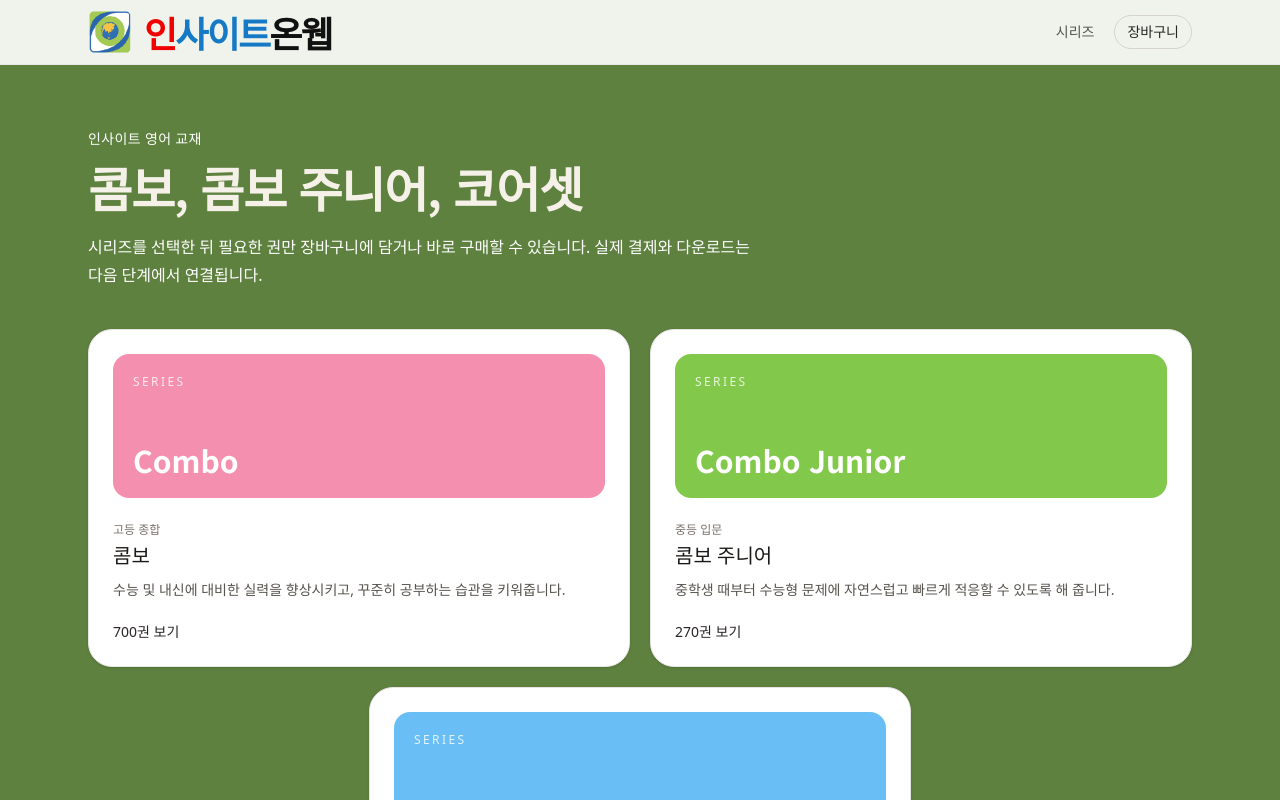
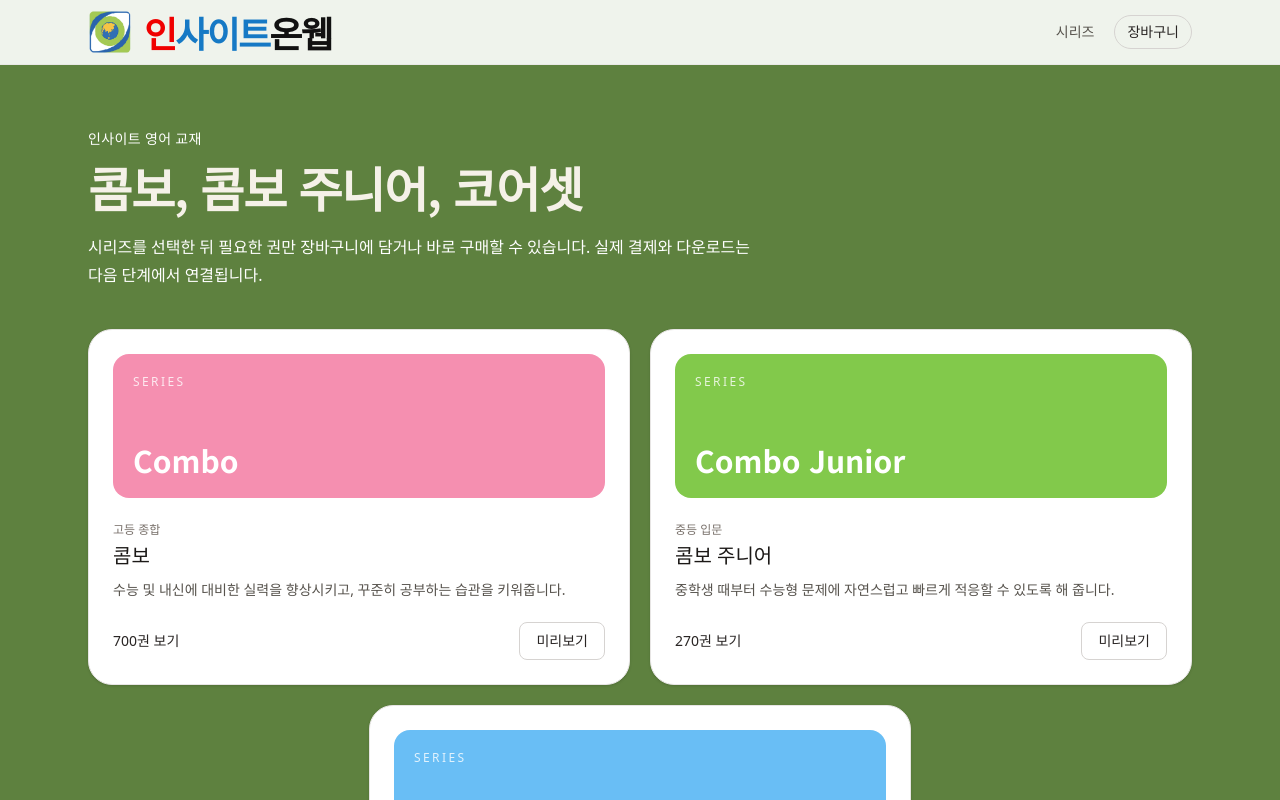
Before and after one commit to hyyunji14-spec/insight-pdf, a Next.js app: page / in a window 1280 px wide. Shown: the top 800 px of the page. Built offline with nearby package versions, Linux system fonts and the light colour scheme.

Commit message:
Connect preview buttons to homepage

```diff
--- a/app/page.tsx
+++ b/app/page.tsx
@@ -1,73 +1,46 @@
 
-import Link from "next/link";
 import { seriesList } from "@/lib/catalog";
+import SeriesPreviewCard from "@/components/series-preview-card";
 
 export default function Home() {
   return (
     <div className="mx-auto w-full max-w-6xl px-4 py-10 sm:px-6 sm:py-16">
-
-      {/* 메인 소개 */}
       <section className="max-w-2xl">
         <p className="text-sm font-medium tracking-wide text-white">
           인사이트 영어 교재
         </p>
 
         <h1 className="mt-2 font-sans text-4xl font-semibold leading-tight tracking-tight text-[#F5F1E8] sm:text-5xl">
-  콤보, 콤보 주니어, 코어셋
-</h1>
+          콤보, 콤보 주니어, 코어셋
+        </h1>
 
         <p className="mt-4 text-base leading-7 text-white">
-          시리즈를 선택한 뒤 필요한 권만 장바구니에 담거나 바로 구매할 수
-          있습니다. 실제 결제와 다운로드는 다음 단계에서 연결됩니다.
+          시리즈를 선택한 뒤 필요한 권만 장바구니에 담거나
+          바로 구매할 수 있습니다. 실제 결제와 다운로드는
+          다음 단계에서 연결됩니다.
         </p>
       </section>
 
-      {/* 교재 시리즈 목록 */}
       <section className="mt-10 grid gap-5 sm:grid-cols-2">
         {seriesList.map((series) => (
-          <Link
+          <div
             key={series.slug}
-            href={`/series/${series.slug}`}
-            className={`group flex flex-col rounded-3xl border border-stone-200 bg-white p-6 shadow-sm transition-transform hover:-translate-y-0.5 hover:border-stone-300 hover:shadow-md ${
+            className={
               series.slug === "coreset"
                 ? "sm:col-span-2 sm:w-[calc(50%-0.625rem)] sm:justify-self-center"
                 : ""
-            }`}
+            }
           >
-            {/* 색깔 카드 */}
-            <div
-              className="mb-6 h-36 rounded-2xl"
-              style={{ backgroundColor: series.accent }}
-            >
-              <div className="flex h-full flex-col justify-between p-5 text-white">
-                <span className="text-xs uppercase tracking-[0.2em] text-white/80">
-                  Series
-                </span>
-
-                {/* 영어 교재명 */}
-                <span className="font-sans text-3xl font-bold">
-                  {series.englishName}
-                </span>
-              </div>
-            </div>
-
-            {/* 한글 교재 설명 */}
-            <p className="text-xs font-medium text-stone-500">
-              {series.tag}
-            </p>
-
-            <h2 className="mt-1 text-xl font-medium text-stone-900">
-              {series.name}
-            </h2>
-
-            <p className="mt-2 flex-1 text-sm leading-6 text-stone-600">
-              {series.description}
-            </p>
-
-            <p className="mt-5 text-sm text-stone-800 group-hover:underline">
-              {series.volumeCount}권 보기
-            </p>
-          </Link>
+            <SeriesPreviewCard
+              slug={series.slug}
+              name={series.name}
+              englishName={series.englishName}
+              tag={series.tag}
+              description={series.description}
+              accent={series.accent}
+              volumeCount={series.volumeCount}
+            />
+          </div>
         ))}
       </section>
     </div>
```
